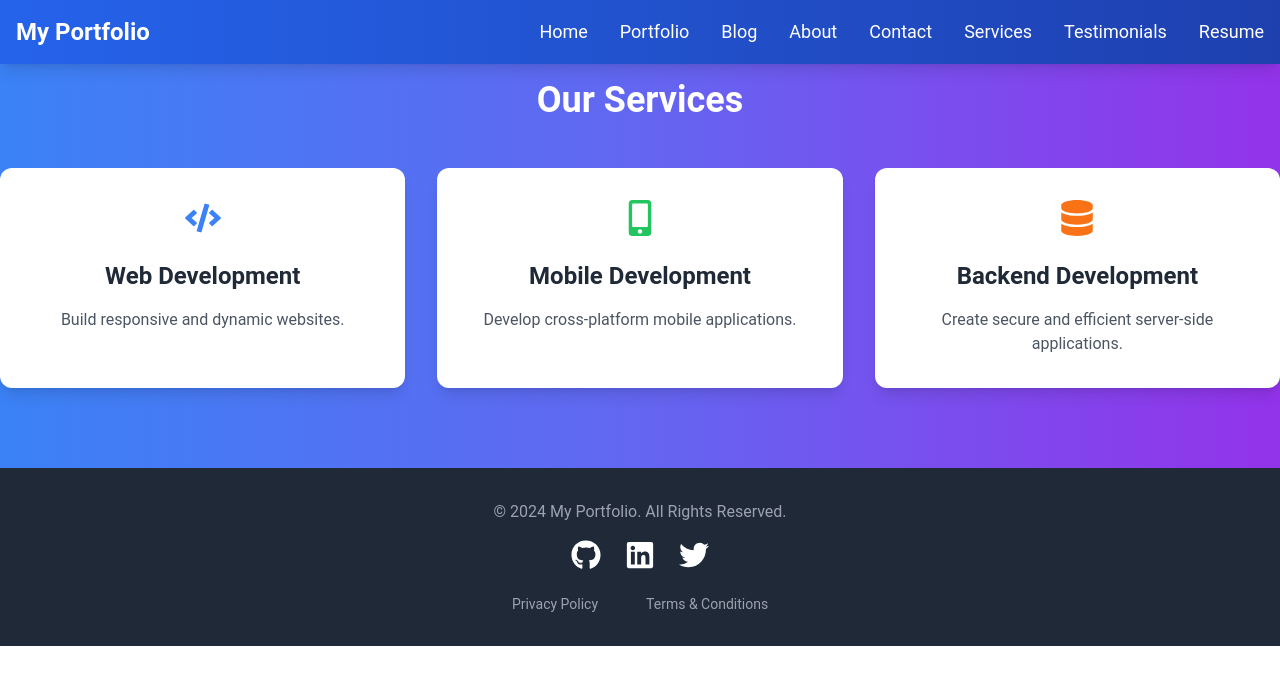
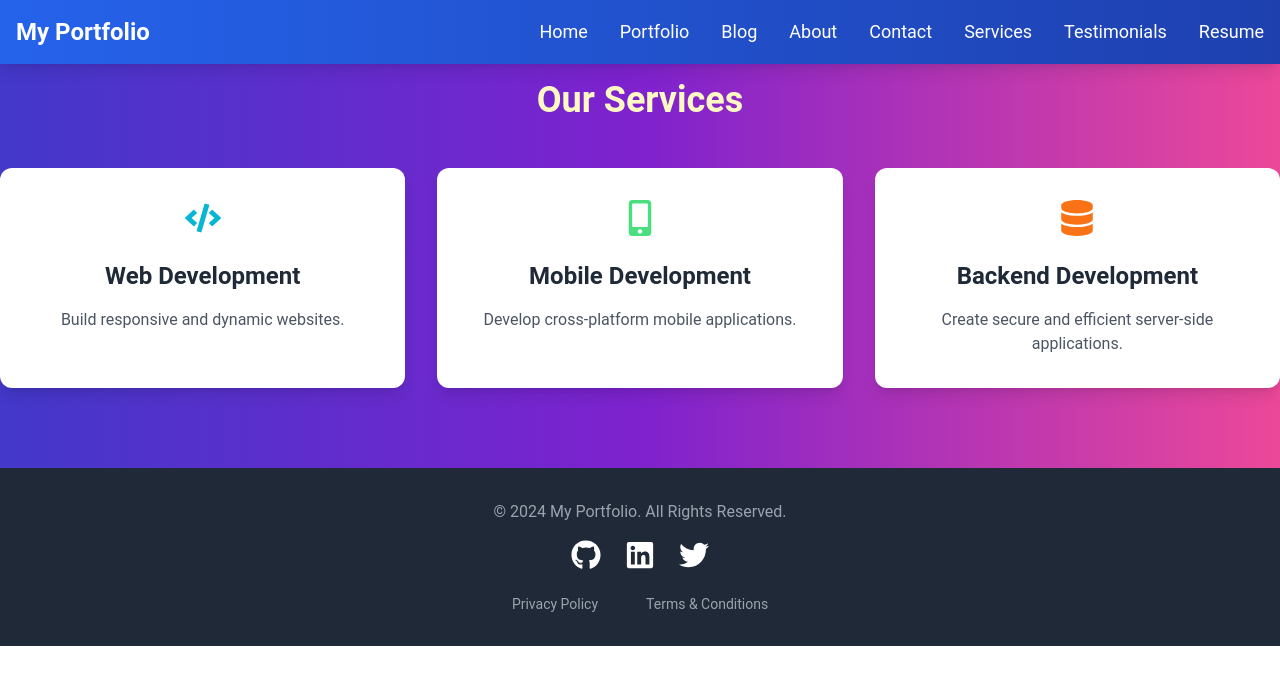
Before and after one commit to ltxstudio/onedev, a React (Vite) app: page /services in a window 1280 px wide. Shown: the top 684 px of the page. Built offline with nearby package versions, Linux system fonts and the light colour scheme.

Commit message:
Update Services.jsx

```diff
--- a/src/pages/Services.jsx
+++ b/src/pages/Services.jsx
@@ -1,4 +1,4 @@
-import React from 'react';
+import React, { useEffect } from 'react';
 import { motion } from 'framer-motion';
 import Navbar from '../components/Navbar';
 import Footer from '../components/Footer';
@@ -8,12 +8,12 @@ const services = [
   {
     title: 'Web Development',
     description: 'Build responsive and dynamic websites.',
-    icon: <FaCode className="text-4xl text-blue-500" />,
+    icon: <FaCode className="text-4xl text-cyan-500" />,
   },
   {
     title: 'Mobile Development',
     description: 'Develop cross-platform mobile applications.',
-    icon: <FaMobileAlt className="text-4xl text-green-500" />,
+    icon: <FaMobileAlt className="text-4xl text-green-400" />,
   },
   {
     title: 'Backend Development',
@@ -22,21 +22,92 @@ const services = [
   },
 ];
 
-const Services = () => (
+const Services = () => {
+  // JavaScript-based Background Animation
+  useEffect(() => {
+    const canvas = document.getElementById('backgroundCanvas');
+    const ctx = canvas.getContext('2d');
+
+    // Set canvas size to full screen
+    canvas.width = window.innerWidth;
+    canvas.height = window.innerHeight;
+
+    // Generate random particles
+    const particles = [];
+    class Particle {
+      constructor(x, y) {
+        this.x = x;
+        this.y = y;
+        this.size = Math.random() * 5 + 1;
+        this.speedX = Math.random() * 3 - 1.5;
+        this.speedY = Math.random() * 3 - 1.5;
+      }
+
+      update() {
+        this.x += this.speedX;
+        this.y += this.speedY;
+
+        if (this.size > 0.2) this.size -= 0.1;  // Shrink particle
+
+        // Boundary conditions to reset particles
+        if (this.x + this.size > canvas.width || this.x - this.size < 0) this.speedX = -this.speedX;
+        if (this.y + this.size > canvas.height || this.y - this.size < 0) this.speedY = -this.speedY;
+      }
+
+      draw() {
+        ctx.fillStyle = `rgba(255, 255, 255, 0.8)`; // White color for particles
+        ctx.strokeStyle = `rgba(255, 255, 255, 0.8)`;
+        ctx.lineWidth = 2;
+        ctx.beginPath();
+        ctx.arc(this.x, this.y, this.size, 0, Math.PI * 2);
+        ctx.closePath();
+        ctx.fill();
+      }
+    }
+
+    // Create particles on mouse move
+    canvas.addEventListener('mousemove', (e) => {
+      const particleCount = 10;
+      for (let i = 0; i < particleCount; i++) {
+        particles.push(new Particle(e.x, e.y));
+      }
+    });
+
+    // Animation Loop
+    function animateParticles() {
+      ctx.clearRect(0, 0, canvas.width, canvas.height);
+
+      for (let i = 0; i < particles.length; i++) {
+        particles[i].update();
+        particles[i].draw();
+        if (particles[i].size <= 0.2) particles.splice(i, 1);
+      }
+
+      requestAnimationFrame(animateParticles);
+    }
+
+    animateParticles();
+  }, []);
+
+  return (
     <div>
       <Navbar />
+
+      {/* Full Background Animation */}
+      <canvas id="backgroundCanvas" className="absolute top-0 left-0 z-0"></canvas>
+
       <motion.section
         initial={{ opacity: 0 }}
         animate={{ opacity: 1 }}
         transition={{ duration: 1 }}
-      className="py-20 bg-gradient-to-r from-blue-500 via-indigo-500 to-purple-600"
+        className="relative py-20 bg-gradient-to-r from-indigo-700 via-purple-700 to-pink-500 text-white z-10"
       >
-      <h2 className="text-4xl font-bold text-white text-center mb-12">Our Services</h2>
+        <h2 className="text-4xl font-bold text-center mb-12 text-yellow-100">Our Services</h2>
         <div className="container mx-auto grid grid-cols-1 sm:grid-cols-2 md:grid-cols-3 gap-8">
           {services.map((service, index) => (
             <motion.div
               key={index}
-            className="bg-white p-8 rounded-xl shadow-lg transform hover:scale-105 transition-all duration-300 ease-in-out"
+              className="bg-white p-8 rounded-xl shadow-lg transition-all transform hover:scale-105 hover:shadow-xl"
               whileHover={{ scale: 1.05 }}
             >
               <div className="flex justify-center mb-6">
@@ -48,8 +119,10 @@ const Services = () => (
           ))}
         </div>
       </motion.section>
+
       <Footer />
     </div>
   );
+};
 
 export default Services;
```
Lines whose indentation alone changed are shown as unchanged.
